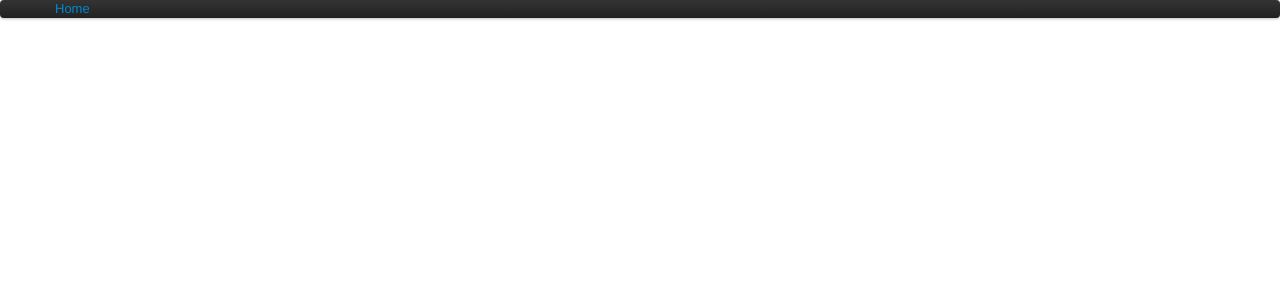
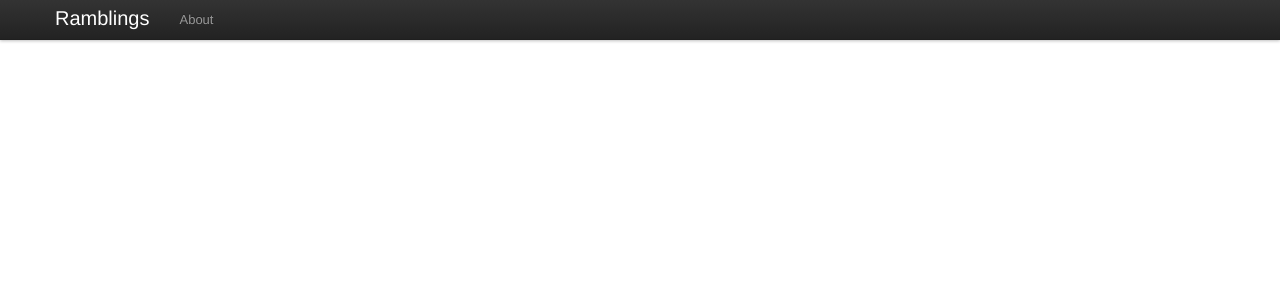
Before and after one commit to MartinPeschke/martinpeschke.github.com, a Jekyll site: the page built from index.markdown, in a window 1280 px wide. Shown: the top 300 px of the page. Built offline with Jekyll 4.4.1, drawn with Linux system fonts in a browser that asks for light colours; Markdown is read by kramdown in place of the engine named in the settings.

Commit message:
the emapire

```diff
--- a/_layouts/default.html
+++ b/_layouts/default.html
@@ -15,10 +15,22 @@
     <link href="/static/css/bootstrap-responsive.css" rel="stylesheet">
 </head>
 <body>
-  <div class="navbar">
+  <div class="navbar navbar-fixed-top">
     <div class="navbar-inner">
       <div class="container">
-        <a href="/">Home</a>
+        <a class="btn btn-navbar" data-toggle="collapse" data-target=".nav-collapse">
+          <span class="icon-bar"></span>
+          <span class="icon-bar"></span>
+          <span class="icon-bar"></span>
+        </a>
+        <a class="brand" href="#">
+          Ramblings
+        </a>
+      <div class="nav-collapse">
+        <ul class="nav">
+          <li cass="active"> <a href="/about">About</a></li>
+        </ul>
+      </div>
       </div>
     </div>
   </div>
```
